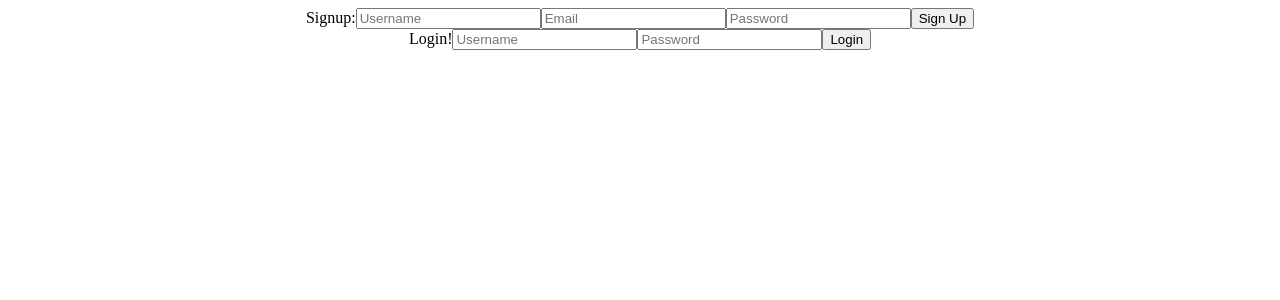
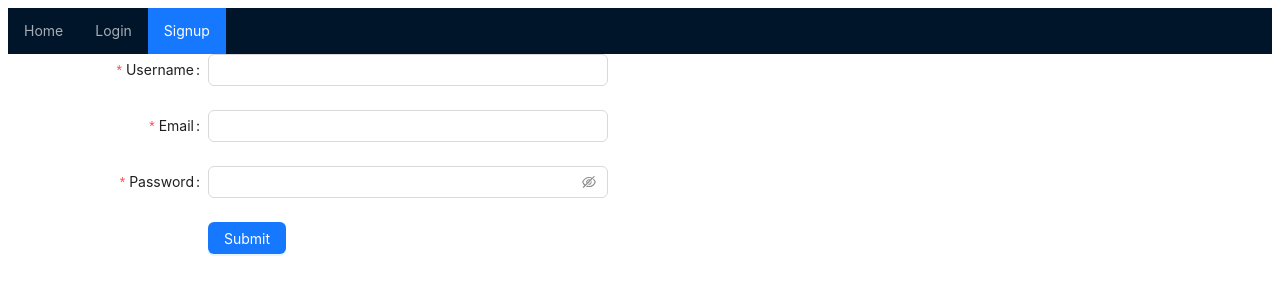
Before and after one commit to kurtmj93/MERN-multiplayer, a React (Create React App) app in the folder client/: page /signup in a window 1280 px wide. Shown: the top 300 px of the page. Built offline with nearby package versions, Linux system fonts and the light colour scheme; no server answers.

Commit message:
add client utils, add Ant Design components, get Navbar and React Routes working, and working menu selected logic, add apollo client and wrap react in apolloprovider for forms to work

```diff
--- a/client/package.json
+++ b/client/package.json
@@ -3,9 +3,11 @@
   "version": "0.1.0",
   "private": true,
   "dependencies": {
+    "@apollo/client": "^3.7.12",
     "@testing-library/jest-dom": "^5.16.5",
     "@testing-library/react": "^13.4.0",
     "@testing-library/user-event": "^13.5.0",
+    "antd": "^5.4.5",
     "graphql": "^16.6.0",
     "jwt-decode": "^3.1.2",
     "react": "^18.2.0",
--- a/client/src/App.css
+++ /dev/null
@@ -1,38 +0,0 @@
-.App {
-  text-align: center;
-}
-
-.App-logo {
-  height: 40vmin;
-  pointer-events: none;
-}
-
-@media (prefers-reduced-motion: no-preference) {
-  .App-logo {
-    animation: App-logo-spin infinite 20s linear;
-  }
-}
-
-.App-header {
-  background-color: #282c34;
-  min-height: 100vh;
-  display: flex;
-  flex-direction: column;
-  align-items: center;
-  justify-content: center;
-  font-size: calc(10px + 2vmin);
-  color: white;
-}
-
-.App-link {
-  color: #61dafb;
-}
-
-@keyframes App-logo-spin {
-  from {
-    transform: rotate(0deg);
-  }
-  to {
-    transform: rotate(360deg);
-  }
-}
--- a/client/src/App.js
+++ b/client/src/App.js
@@ -1,13 +1,48 @@
-import './App.css';
-import Login from "./components/Login";
-import Signup from "./components/Signup";
+import React from 'react';
+import { BrowserRouter as Router, Routes, Route } from 'react-router-dom';
+
+// import React components
+import Signup from './components/Signup';
+import Login from './components/Login';
+import Navbar from './components/Navbar';
+import Home from './components/Home';
+
+
+// import apollo components
+import { ApolloClient, InMemoryCache, ApolloProvider, createHttpLink } from '@apollo/client';
+import { setContext } from '@apollo/client/link/context';
+
+const authLink = setContext((_, { headers }) => {
+  const token = localStorage.getItem('id_token');
+  return {
+    headers: {
+      ...headers,
+      authorization: token ? `Bearer ${token}` : ''
+    }
+  };
+});
+
+const httpLink = createHttpLink({
+  uri: 'http://localhost:3001/graphql'
+});
+
+const client = new ApolloClient({
+  link: authLink.concat(httpLink),
+  cache: new InMemoryCache()
+});
 
 function App() {
   return (
-    <div className="App">
-     <Signup/>
-     <Login/>
-    </div>
+    <ApolloProvider client={client}>
+      <Router>
+        <Navbar />
+        <Routes>
+          <Route index element={<Home/>} />
+          <Route path='/signup' element={<Signup/>} />
+          <Route path='/login' element={<Login/>} />
+        </Routes>
+      </Router>
+    </ApolloProvider>
   );
 }
 
--- /dev/null
+++ b/client/src/components/Home.js
@@ -0,0 +1,9 @@
+import React from 'react';
+
+const Home = () => {
+    return (
+        <p>Home</p>
+    );
+};
+
+export default Home;
--- a/client/src/components/Login.js
+++ b/client/src/components/Login.js
@@ -1,9 +1,8 @@
 import React, {useState} from 'react';
 
-function Login() {
+const Login = () => {
     const [username, setUsername] = useState("");
     const [password, setPassword] = useState("");
-    const login = () => {};
     return (
         <div>
         <label>Login!</label>
@@ -13,7 +12,7 @@ function Login() {
         <input placeholder="Password" type="password" onChange={(event) => {
             setPassword(event.target.value);
         }} />
-        <button onClick={login}>Login</button>
+        <button>Login</button>
         </div>
     )
 };
--- /dev/null
+++ b/client/src/components/Navbar.js
@@ -0,0 +1,40 @@
+import React, { useState } from 'react';
+import { Link } from 'react-router-dom';
+import { Menu } from 'antd';
+import Auth from '../utils/auth';
+
+const navItems = [
+    {
+        key: 'home',
+        label: (
+            <Link to='/'>Home</Link>
+        )
+    },
+    {
+        key: 'login',
+        label: (
+            <Link to='/login'>Login</Link>
+        )
+    },
+    {
+        key: 'signup',
+        label: (
+            <Link to='/signup'>Signup</Link>
+        )
+    },
+];
+
+const Navbar = () => {
+    let loc = window.location.href.split('/')[3];
+    const [current, setCurrent] = useState(!loc ? 'home' : loc);
+
+    const onClick = (e) => {
+        setCurrent(e.key);
+    };
+
+    return (
+        <Menu theme="dark" onClick={onClick} selectedKeys={[current]} mode="horizontal" items={navItems}/>
+    );
+};
+
+export default Navbar;
--- a/client/src/components/Signup.js
+++ b/client/src/components/Signup.js
@@ -1,23 +1,110 @@
 import React, {useState} from 'react';
+import { Button, Form, Input } from 'antd';
 
-function Signup() {
-    const [user, setUser] = useState(null);
-    const signUp = () => {};
+import { useMutation } from '@apollo/client';
+import { ADD_USER } from '../utils/mutations';
+
+import Auth from '../utils/auth';
+
+const Signup = () => {
+    const [userFormData, setUserFormData] = useState({ username: '', email: '', password: ''});
+    const [validated] = useState(false);
+    const [showAlert, setShowAlert] = useState(false);
+    const [addUser, { error }] = useMutation(ADD_USER);
+
+    const submissionFailed = (err) => {
+        console.error(err);
+        setShowAlert(true);
+    };
+
+    const submitForm = async (data) => {
+
+        try {
+            const {data} = await addUser({
+                variables: {...userFormData}});
+
+            Auth.login(data.addUser.token);
+        } catch (err) {
+            console.error(err);
+            setShowAlert(true);
+        }
+
+        setUserFormData({ // (reset after submission)
+            username: '',
+            email: '',
+            password: ''
+        });
+    }
 
     return (
-        <div>
-        <label>Signup:</label>
-        <input placeholder="Username" onChange={(event) => {
-            setUser({...user, username: event.target.value});
-        }} />
-        <input placeholder="Email" onChange={(event) => {
-            setUser({...user, email: event.target.value});
-        }} />
-        <input placeholder="Password" type="password" onChange={(event) => {
-            setUser({...user, password: event.target.value});
-        }} />
-        <button onClick={signUp}>Sign Up</button>
-        </div>
+        <Form
+    name="basic"
+    labelCol={{
+      span: 8,
+    }}
+    wrapperCol={{
+      span: 16,
+    }}
+    style={{
+      maxWidth: 600,
+    }}
+    initialValues={{
+      remember: true,
+    }}
+    onFinish={submitForm}
+    onFinishFailed={submissionFailed}
+    autoComplete="off"
+  >
+    <Form.Item
+      label="Username"
+      name="username"
+      rules={[
+        {
+          required: true,
+          message: 'Please input your username!',
+        },
+      ]}
+    >
+      <Input />
+    </Form.Item>
+
+    <Form.Item
+      label="Email"
+      name="email"
+      rules={[
+        {
+          required: true,
+          message: 'Please input a valid email!',
+        },
+      ]}
+    >
+      <Input />
+    </Form.Item>
+
+    <Form.Item
+      label="Password"
+      name="password"
+      rules={[
+        {
+          required: true,
+          message: 'Please input your password!',
+        },
+      ]}
+    >
+      <Input.Password />
+    </Form.Item>
+
+    <Form.Item
+      wrapperCol={{
+        offset: 8,
+        span: 16,
+      }}
+    >
+      <Button type="primary" htmlType="submit">
+        Submit
+      </Button>
+    </Form.Item>
+  </Form>
     );
 };
 
--- /dev/null
+++ b/client/src/utils/auth.js
@@ -0,0 +1,51 @@
+// use this to decode a token and get the user's information out of it
+import decode from 'jwt-decode';
+
+// create a new class to instantiate for a user
+class AuthService {
+  // get user data
+  getProfile() {
+    return decode(this.getToken());
+  }
+
+  // check if user's logged in
+  loggedIn() {
+    // Checks if there is a saved token and it's still valid
+    const token = this.getToken();
+    return !!token && !this.isTokenExpired(token); // handwaiving here
+  }
+
+  // check if token is expired
+  isTokenExpired(token) {
+    try {
+      const decoded = decode(token);
+      if (decoded.exp < Date.now() / 1000) {
+        return true;
+      } else return false;
+    } catch (err) {
+      return false;
+    }
+  }
+
+  getToken() {
+    // Retrieves the user token from localStorage
+    return localStorage.getItem('id_token');
+  }
+
+  login(idToken) {
+    // Saves user token to localStorage
+    localStorage.setItem('id_token', idToken);
+    window.location.assign('/');
+  }
+
+  logout() {
+    // Clear user token and profile data from localStorage
+    localStorage.removeItem('id_token');
+    // this will reload the page and reset the state of the application
+    window.location.assign('/');
+  }
+}
+
+const Auth = new AuthService();
+
+export default Auth;
--- /dev/null
+++ b/client/src/utils/mutations.js
@@ -0,0 +1,25 @@
+import { gql } from '@apollo/client';
+
+export const LOGIN_USER = gql`
+  mutation login($username: String!, $password: String!) {
+    login(username: $username, password: $password) {
+      token
+      user {
+        _id
+        username
+      }
+    }
+  }
+`;
+
+export const ADD_USER = gql`
+  mutation addUser($username: String!, $email: String!, $password: String!) {
+    addUser(username: $username, email: $email, password: $password) {
+      token
+      user {
+        _id
+        username
+      }
+    }
+  }
+`;
```
Also changed, not shown: 2 other files (tests, documents, lock files or other folders).
